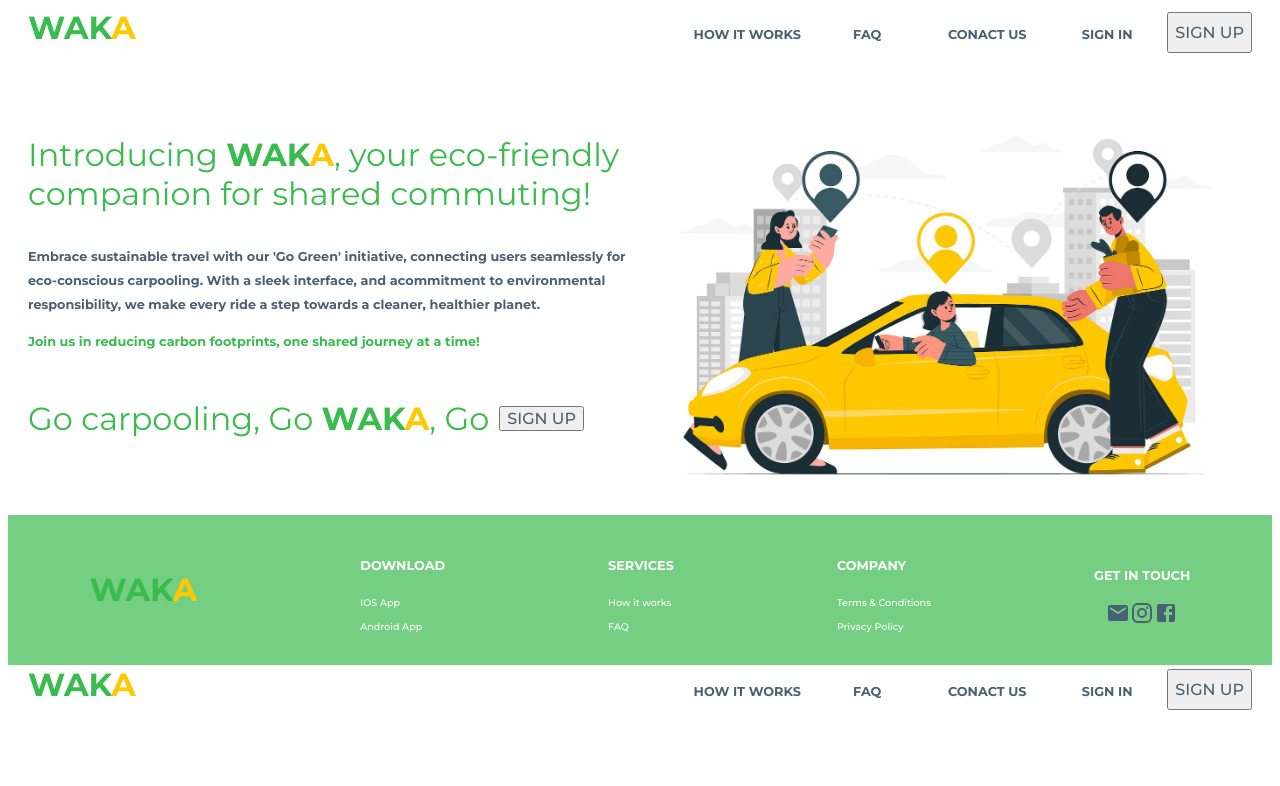
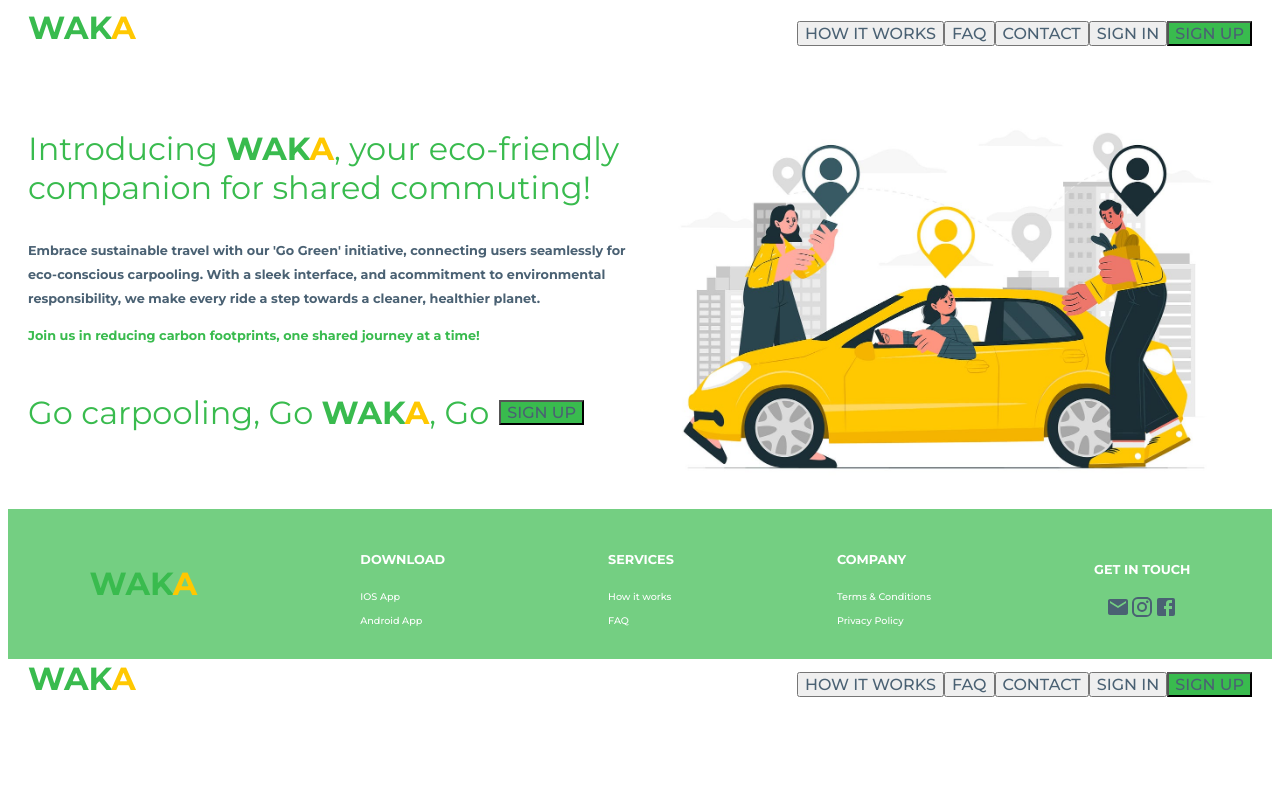
Before and after one commit to VeasnaHub/IOD-Capstone-Project, a React (Vite) app in the folder frontend/: page / in a window 1280 px wide. Shown: the top 786 px of the page. Built offline with nearby package versions, Linux system fonts and the light colour scheme; a web font is replaced by a local one.

Commit message:
updated button's background

```diff
--- a/frontend/src/components/LandingPageBody.jsx
+++ b/frontend/src/components/LandingPageBody.jsx
@@ -10,7 +10,7 @@ function LandingPageBody() {
                 <p className="m-font green-font bold-font">Join us in reducing carbon footprints, one shared journey at a time!</p>
                 <div style={{ display: "flex", alignItems: "center", gap: "10px" }}>
                     <p className="l-font green-font light-font">Go carpooling, Go <Logo />, Go</p>
-                    <Button name="SIGN UP" />
+                    <Button background="green-button" name="SIGN UP" />
                 </div>
             </div>
             <div className="body-item">
--- a/frontend/src/components/NavBarHome.jsx
+++ b/frontend/src/components/NavBarHome.jsx
@@ -6,12 +6,12 @@ function NavBarHome() {
     <div className="NavBarHome">
       <Logo />
       <nav className="nav-container">
-        <li className="nav-item m-font bold-font">HOW IT WORKS</li>
-        <li className="nav-item m-font bold-font">FAQ</li>
-        <li className="nav-item m-font bold-font">CONACT US</li>
-        <li className="nav-item m-font bold-font">SIGN IN</li>
+        <Button background="default-button" name="HOW IT WORKS" />
+        <Button background="default-button" name="FAQ" />
+        <Button background="default-button" name="CONTACT" />
+        <Button background="default-button" name="SIGN IN" />
         {/* <li className="nav-item m-font bold-font white-font green-button">SIGN UP</li> */}
-        <Button name="SIGN UP" />
+        <Button background="green-button" name="SIGN UP" />
       </nav>
     </div>
   );
--- a/frontend/src/components/SignUpForm.jsx
+++ b/frontend/src/components/SignUpForm.jsx
@@ -7,8 +7,8 @@ function SignUpForm() {
             <input placeholder="Email"/>
             <input placeholder="Password"/>
             <input placeholder="Date of Birth"/>
-            <p className="s-font grey-font">User must be 18 years of age or older to be able to create an account.</p>
-            <Button name="CREATE AN ACCOUNT" />
+            <p className="s-font grey-font" style={{ marginTop: "0px"}}>User must be 18 years of age or older to be able to create an account.</p>
+            <Button background="green-button" name="CREATE AN ACCOUNT" />
         </form>
     )
 }
```
